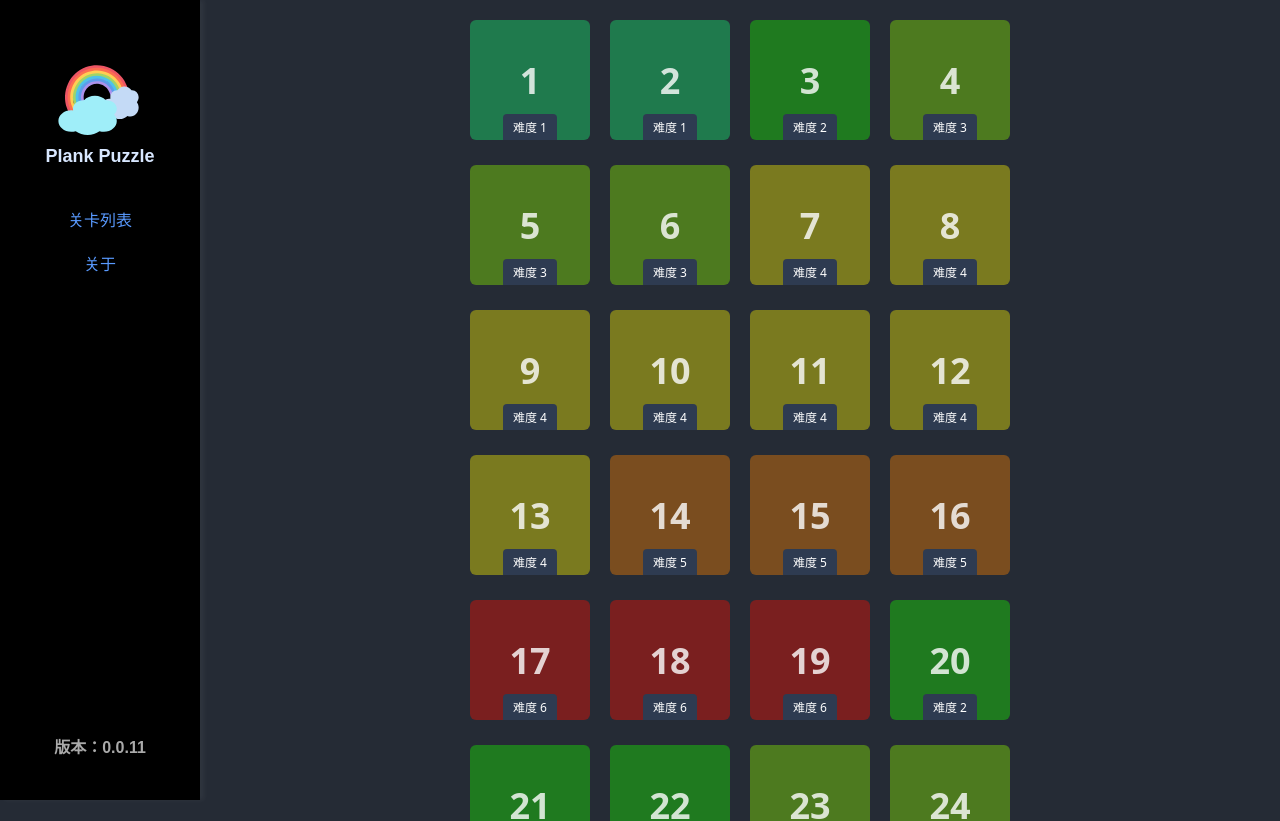
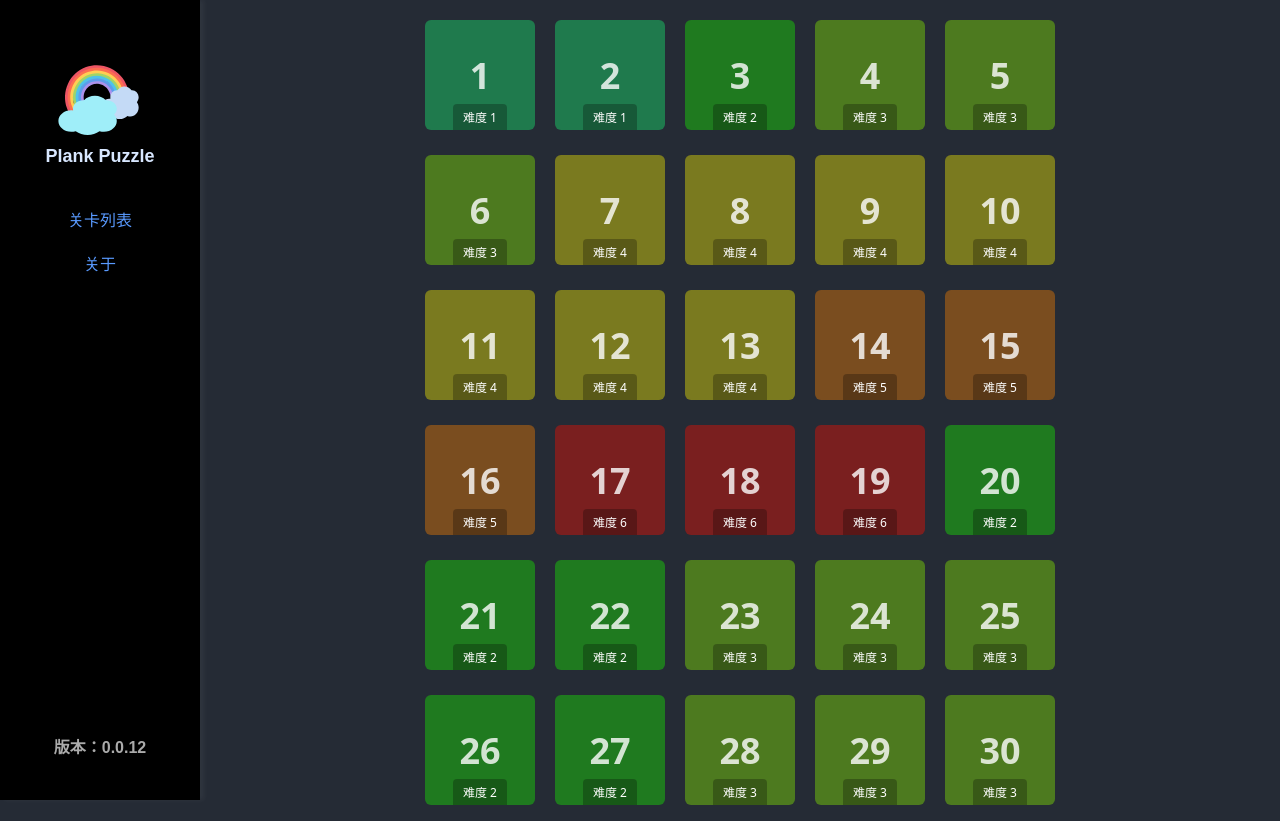
Before and after one commit to addelete/plank-puzzle, a Vue app: page /#/ in a window 1280 px wide. Shown: the top 821 px of the page. Built offline with nearby package versions, Linux system fonts and the light colour scheme; what vue-konva would draw is missing.

Commit message:
修复一个bug

```diff
--- a/prod-info.json
+++ b/prod-info.json
@@ -1,4 +1,4 @@
 {
-  "version": "0.0.11",
-  "buildTime": "2022/9/19 21:14:31"
+  "version": "0.0.12",
+  "buildTime": "2022/9/19 21:36:15"
 }
--- a/src/components/play.vue
+++ b/src/components/play.vue
@@ -130,6 +130,8 @@ import { useThemeStore } from "@src/stores/theme";
 import { Coord, Edge, EdgeEndpointCoords, GameUtil } from "@src/utils/game";
 import { KonvaEventObject } from "konva/lib/Node";
 import { Stage } from "konva/lib/Stage";
+
+const isFirefox = navigator.userAgent.includes("Firefox");
 
 const themeStore = useThemeStore();
 
@@ -285,16 +287,9 @@ const onClickBoard = (event: KonvaEventObject<any>) => {
   const handEdgeLen = handEdge.pointCoords.length - 1;
   const gridWidth = themeStore.game.gridWidth;
 
-  const stegeRect = (
-    (event.currentTarget as Stage).content as HTMLDivElement
-  ).getBoundingClientRect();
-
-  const offsetX =
-    (event.evt.pageX - stegeRect.x) / staticRenderData.value.scale -
-    staticRenderData.value.gridsX;
-  const offsetY =
-    (event.evt.pageY - stegeRect.y) / staticRenderData.value.scale -
-    staticRenderData.value.gridsY;
+  const scale = isFirefox ? 1 : staticRenderData.value.scale;
+  const offsetX = event.evt.layerX / scale - staticRenderData.value.gridsX;
+  const offsetY = event.evt.layerY / scale - staticRenderData.value.gridsY;
   const nearColIndex = Math.round(offsetX / gridWidth);
   const nearRowIndex = Math.round(offsetY / gridWidth);
   const nearX = Math.abs(offsetX - nearColIndex * gridWidth);
--- a/src/pages/levels.vue
+++ b/src/pages/levels.vue
@@ -3,6 +3,7 @@
     class="levels"
     :style="{
       width: `${width}px`,
+      gap: `${gap}px`,
     }"
   >
     <router-link
@@ -11,6 +12,8 @@
       v-for="level in levels"
       :key="level.id"
       :style="{
+        width: `${gridWidth}px`,
+        height: `${gridWidth}px`,
         background: `hsla(${
           (540 - Math.round(level.solutionStepsLen / 6) * 30) % 360
         },60%,30%, 1)`,
@@ -30,13 +33,15 @@ import { computed } from "vue";
 import { useThemeStore } from "@src/stores/theme";
 
 const themeStore = useThemeStore();
+const gridWidth = 110;
+const gap = 20;
 
 const levels = systemLevels;
 const width = computed(() => {
   const maxCols = Math.floor(
-    (Math.min(640, themeStore.layout.windowInnerWidth) - 20) / 140
+    Math.min(680, themeStore.layout.windowInnerWidth - 20) / (gridWidth + gap)
   );
-  return maxCols * 140 - 20;
+  return maxCols * (gridWidth + gap) - gap;
 });
 </script>
 
@@ -47,7 +52,6 @@ const width = computed(() => {
   padding: 20px 0;
   display: flex;
   flex-wrap: wrap;
-  gap: 20px;
   align-items: center;
 
   .item {
@@ -61,8 +65,7 @@ const width = computed(() => {
     flex-direction: column;
     align-items: center;
     justify-content: center;
-    width: 120px;
-    height: 120px;
+
     position: relative;
     .id {
       font-size: 36px;
@@ -77,7 +80,7 @@ const width = computed(() => {
       color: #fff;
       padding: 4px 10px;
       border-radius: 4px 4px 0 0;
-      background: #2e3b51;
+      background: #00000045;
     }
   }
 }
```
